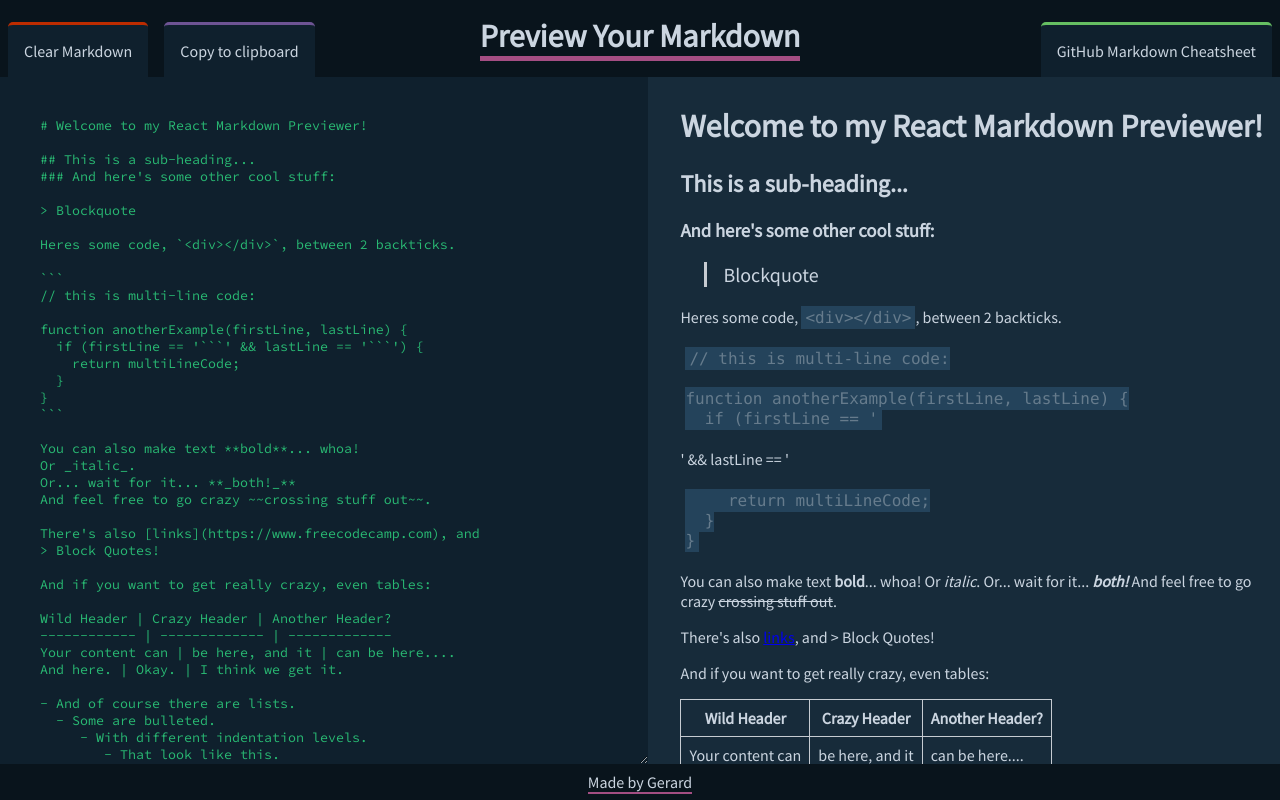
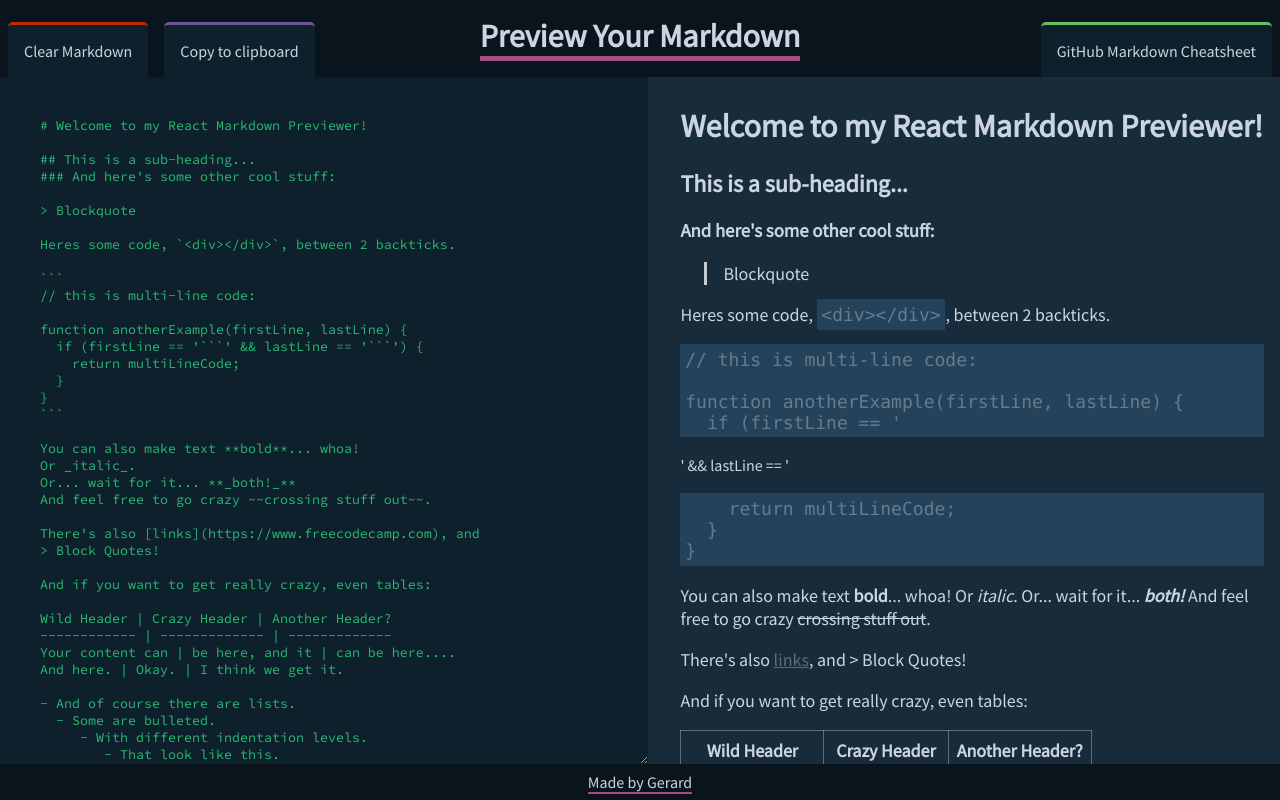
Before and after one commit to gerhynes/markdown-previewer, a React (Create React App) app: page / in a window 1280 px wide. Built offline with nearby package versions, Linux system fonts and the light colour scheme.

Commit message:
Fix multi-line code background styling

```diff
--- a/src/MarkdownPreviewer.css
+++ b/src/MarkdownPreviewer.css
@@ -38,30 +38,40 @@
 }
 
 /* Markdown Styles */
-code {
+
+.markdown-preview p,
+.markdown-preview li,
+.markdown-preview table,
+.markdown-preview code,
+.markdown-preview pre {
+  font-size: 1.125rem;
+}
+
+.markdown-preview a {
+  color: #ffffff4d;
+}
+
+.markdown-preview pre code {
+  display: block;
+}
+
+.markdown-preview code {
   color: #ffffff4d;
   background: #24435b;
-  padding: 2px 4px;
+  padding: 0.3rem;
 }
 
-pre {
-  color: #ffffff4d;
-  padding: 5px 0 5px 5px;
-}
-
-table {
+.markdown-preview table {
   border-collapse: collapse;
 }
 
-td,
-th {
-  border: 1px solid #c6cbd1;
-  /* padding-left: 5px;
-  padding-right: 5px; */
+.markdown-preview td,
+.markdown-preview th {
+  border: 1px solid #ffffff4d;
   padding: 0.5rem;
 }
 
-blockquote {
+.markdown-preview blockquote {
   font-size: 1.25rem;
   margin-left: 1.5rem;
   margin-bottom: 1rem;
```
